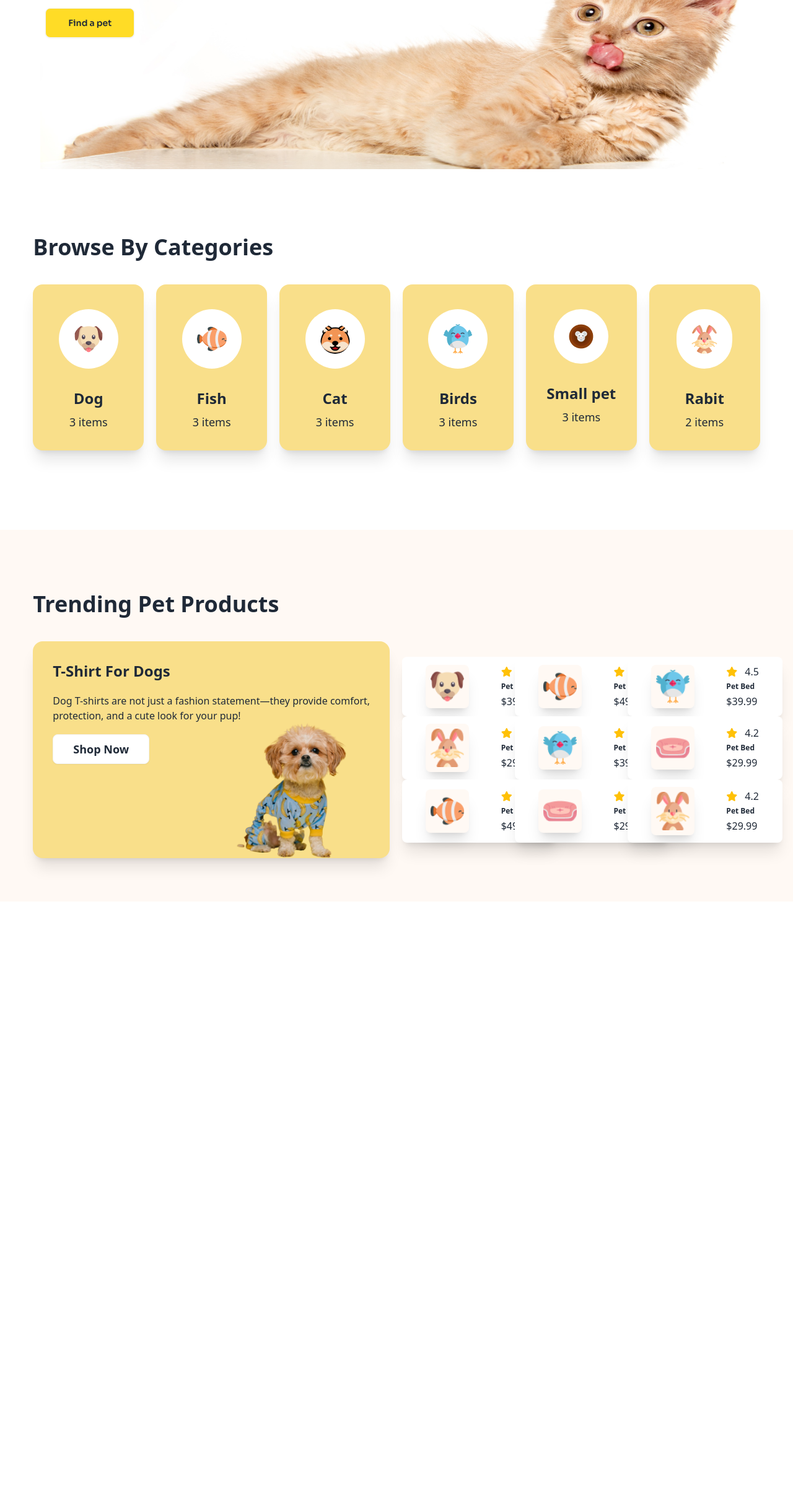
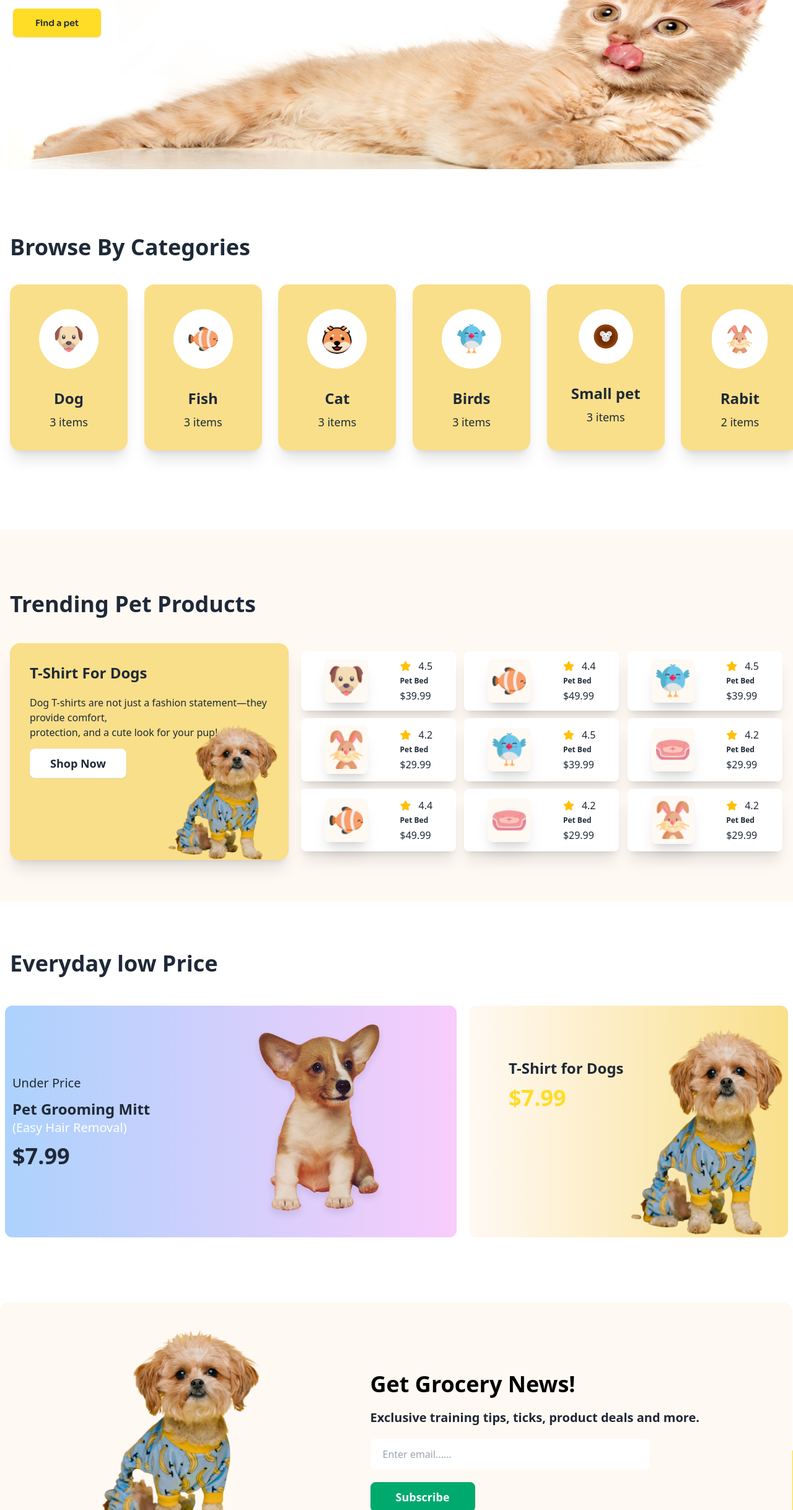
Before and after one commit to MdNurulIslam99/Browse-Pets, a plain HTML site: page index.html in a window 1280 px wide. Shown: the part 363-2800 px from the top of the page at 62% size. Before the commit the page ends 1818 px from the top, so only its background shows below. Drawn offline with nearby package versions, Linux system fonts and the light colour scheme.

Commit message:
create all section main and footer and responsive

```diff
--- a/index.html
+++ b/index.html
@@ -37,6 +37,10 @@
                         'text-primary': '#FFDC26',
                         'bg-primary': '#F9DF8A',
                         'bg-success': '#FFF9F4',
+                        'bg-purple': '#F8CCFB',
+                        'bg-blue': '#ACD2FD',
+                        'bg-yellow': '#F9DF8A',
+
                     }
                 }
             }
@@ -47,7 +51,7 @@
 <body>
     <header class="font-sora mt-5 bg-bg-success  lg:border-hidden w-[400px] lg:w-full relative left-3 ">
         <!-- nav section start -->
-        <nav class="w-11/12 mx-auto  ">
+        <nav class="max-w-screen-xl mx-auto  ">
             <div class="navbar  ">
                 <div class="navbar-start">
 
@@ -89,7 +93,7 @@
 
         <!-- banner section start -->
         <section class="bg-white ">
-            <div class="z-10 relative w-11/12 mx-auto">
+            <div class="z-10 relative max-w-screen-xl mx-auto">
                 <div class="space-y-4   relative top-10 w-full p-2">
                     <h1 class="lg:text-5xl text-3xl font-bold  ">Pamper Your Pet,<br>Because They Deserve <br> the Bes
                     </h1>
@@ -111,11 +115,11 @@
     <!-- main section start -->
     <main>
         <!-- Browse By Categories section start -->
-        <section class="w-11/12 mx-auto lg:mt-[350px] mt-[230px]">
+        <section class="max-w-screen-xl mx-auto lg:mt-[350px] mt-[230px] relative left-4">
             <h1 class="lg:text-4xl text-3xl font-bold">Browse By Categories</h1>
-            <div class="grid grid-cols-2 lg:grid-cols-6 gap-5 mt-10">
+            <div class="grid grid-cols-2 lg:grid-cols-6 lg:gap-5 gap-2 mt-10">
                 <!-- card-1 -->
-                <div class="card bg-bg-primary  shadow-xl">
+                <div class="card bg-bg-primary w-[190px] shadow-xl">
                     <figure class="px-10 pt-10">
                         <img src="./assets/dog-cartoon.png" alt="dog-cartoon" class="rounded-full bg-white p-6" />
                     </figure>
@@ -126,7 +130,7 @@
                 </div>
 
                 <!-- card-2 -->
-                <div class="card bg-bg-primary  shadow-xl">
+                <div class="card bg-bg-primary w-[190px]  shadow-xl">
                     <figure class="px-10 pt-10">
                         <img src="./assets/fish-cartoon.png" alt="fish-cartoon" class="rounded-full bg-white p-6" />
                     </figure>
@@ -138,7 +142,7 @@
 
 
                 <!-- card-3 -->
-                <div class="card bg-bg-primary  shadow-xl">
+                <div class="card bg-bg-primary w-[190px]  shadow-xl">
                     <figure class="px-10 pt-10">
                         <img src="./assets/cat-cartoon.png" alt="cat-cartoon" class="rounded-full bg-white p-6" />
                     </figure>
@@ -150,7 +154,7 @@
 
 
                 <!-- card-4 -->
-                <div class="card bg-bg-primary  shadow-xl">
+                <div class="card bg-bg-primary w-[190px] shadow-xl">
                     <figure class="px-10 pt-10">
                         <img src="./assets/bird-cartoon.png" alt="bird-cartoon" class="rounded-full bg-white p-6" />
                     </figure>
@@ -162,7 +166,7 @@
 
 
                 <!-- card-5 -->
-                <div class="card bg-bg-primary  shadow-xl">
+                <div class="card bg-bg-primary w-[190px] shadow-xl">
                     <figure class="px-10 pt-10">
                         <img src="./assets/mouse-cartoon.png" alt="mouse-cartoon" class="rounded-full bg-white p-6" />
                     </figure>
@@ -174,7 +178,7 @@
 
 
                 <!-- card-6 -->
-                <div class="card bg-bg-primary  shadow-xl">
+                <div class="card bg-bg-primary w-[190px] shadow-xl">
                     <figure class="px-10 pt-10">
                         <img src="./assets/rabbit-cartoon.png" alt="rabbit" class="rounded-full bg-white p-6" />
                     </figure>
@@ -189,31 +193,31 @@
 
         <!-- Trending Pet Products section start -->
 
-        <section class="bg-bg-success lg:mt-32 mt-24 lg:h-[600px] h-[1000px]">
-            <div class="w-11/12 mx-auto ">
+        <section class="bg-bg-success lg:mt-32 mt-24 lg:h-[600px] h-[1000px] ">
+            <div class="max-w-screen-xl mx-auto ">
 
-                <div class="relative lg:top-[100px] top-[50px]">
-                    <h1 class="lg:text-4xl text-3xl font-bold ">Trending Pet Products</h1>
+                <div class="relative lg:top-[100px] top-[50px] ">
+                    <h1 class="lg:text-4xl text-3xl font-bold relative left-4">Trending Pet Products</h1>
                     <div class="mt-10 flex flex-col lg:flex-row lg:justify-between lg:items-center gap-5 ">
 
-                        <div class="card bg-bg-primary shadow-xl lg:h-[350px] h-[375px] relative">
+                        <div
+                            class="card bg-bg-primary w-[400px]  lg:w-[450px] shadow-xl lg:h-[350px] h-[375px] relative left-4 ">
                             <div class="card-body space-y-3">
                                 <h2 class="card-title text-2xl font-bold">T-Shirt For Dogs</h2>
                                 <p>Dog T-shirts are not just a fashion statement—they provide comfort,<br> protection,
                                     and a
                                     cute
                                     look for your pup!</p>
-                                <div class="relative -top-[130px] lg:-top-[120px] w-[163px]"><a
+                                <div class="relative -top-[130px] lg:-top-[100px] w-[163px]"><a
                                         class="btn px-8 bg-white text-lg font-semibold">Shop
                                         Now</a></div>
                             </div>
-                            <figure class="h-[300px] absolute lg:right-10 -right-3 lg:top-14 top-20">
+                            <figure class="h-[300px] absolute lg:-right-3 -right-3 lg:top-14 top-20">
                                 <img class=" h-full " src="./assets/cute-pet-small.png" alt="cute-pet" />
                             </figure>
                         </div>
 
-                        <div
-                            class="grid grid-cols-2 lg:grid-cols-3 gap-x-10 lg:gap-x-0 gap-y-3 lg:gap-y-0 lg:gap-3 lg:flex-1 p-4 relative right-4">
+                        <div class="grid grid-cols-2 lg:grid-cols-3 gap-3 lg:gap-3 lg:flex-1 p-4">
                             <!-- 1 -->
                             <div
                                 class="p-3 flex justify-around items-center shadow-xl bg-white  w-[190px] lg:w-[250px] rounded-lg ">
@@ -358,11 +362,115 @@
             </div>
         </section>
         <!-- Trending Pet Products section end -->
+
+
+        <!-- Everyday low Price section start -->
+        <section class="max-w-screen-xl mx-auto mt-20 ">
+            <h1 class="lg:text-4xl text-3xl font-bold relative left-4">Everyday low Price</h1>
+            <div class="grid grid-cols-1 lg:grid-cols-12 gap-5 mt-10 p-2">
+
+                <div
+                    class="lg:col-span-7 col-span-12 p-3 bg-gradient-to-l from-bg-purple to-bg-blue grid grid-cols-2 gap-2 content-around items-center rounded-xl ">
+
+                    <div class="space-y-3 ">
+                        <h4 class="text-xl">Under Price</h4>
+                        <h2><span class="text-2xl font-bold">Pet Grooming Mitt</span><br><span
+                                class="text-white text-xl">(Easy
+                                Hair Removal)</span></h2>
+                        <p class="text-4xl font-bold">$7.99</p>
+                    </div>
+                    <div>
+                        <img class="h-[350px]" src="./assets/cute-dog-mid.png" alt="">
+                    </div>
+
+                </div>
+                <div
+                    class=" lg:col-span-5  col-span-12 bg-gradient-to-l from-bg-yellow to-bg-success grid grid-cols-2 gap-2 content-around  rounded-xl">
+                    <div class="relative top-12 lg:left-16 left-10 space-y-3">
+                        <h2 class="text-2xl font-bold">T-Shirt for Dogs</h2>
+                        <p class="text-4xl font-bold text-text-primary">$7.99</p>
+                    </div>
+                    <div class="relative  h-[300px]">
+                        <img class="lg:h-[350px] h-[300px]" src="./assets/cute-pet-mid.png" alt="">
+                    </div>
+
+                </div>
+            </div>
+
+        </section>
+        <!-- Everyday low Price section end -->
+        <!-- grocery section start -->
+        <section class="max-w-screen-xl mx-auto mt-24 w-[395px] lg:w-full ">
+
+            <div class=" relative left-3 w-[390px] lg:w-full">
+                <div class=" z-10 absolute bg-bg-success rounded-2xl lg:w-full w-[390px]  -left-[13px]">
+                    <div
+                        class="flex flex-col lg:flex-row lg:justify-evenly lg:items-center gap-5 h-[600px] lg:h-[400px] ">
+                        <div class=""><img class="top-5 relative lg:left-0 left-[100px] lg:h-[350px] h-[250px]"
+                                src="./assets/cute-pet-mid.png" alt="">
+                        </div>
+                        <div class="space-y-5 lg:relative lg:top-4 text-center lg:text-start">
+                            <h2 class="lg:text-4xl text-3xl font-bold mt-5 text-text-primary lg:text-black">Get Grocery
+                                News!</h2>
+                            <p class="lg:text-xl text-xl font-semibold p-3 lg:p-0">Exclusive training tips, ticks,
+                                product
+                                deals
+                                and more.</p>
+                            <input class="lg:w-[450px] w-[300px] h-[50px] p-5 rounded-lg" type="email" name="" id=""
+                                placeholder="Enter email......">
+                            <div class=""><a
+                                    class=" btn btn-success text-white hover:bg-sky-500 px-10 text-lg text-center">Subscribe</a>
+                            </div>
+                        </div>
+                    </div>
+                </div>
+            </div>
+
+        </section>
+        <!-- grocery section end -->
     </main>
     <!-- main section end -->
-    <!-- footer start-->
-    <footer></footer>
-    <!-- footer end-->
+
+    <!-- footer section start -->
+    <footer
+        class="footer bg-text-primary  text-base-content p-10 w-[410px] lg:w-full h-[700px] lg:h-[400px] relative left-[4px] lg:top-60 top-[350px]">
+
+        <nav class="relative lg:left-[100px] lg:top-[190px] top-[300px]">
+            <div class="flex gap-3">
+                <a class="link"><img src="./assets/logo-footer.png" alt=""></a>
+                <a class="btn btn-ghost text-xl ">Browse<span class="text-bg-success">4</span>Pets</a>
+            </div>
+            <p class="text-white w-[350px] text-lg">Discover a world of treats, toys, and essentials handpicked for your
+                furry
+                friends</p>
+        </nav>
+        <nav class="relative lg:left-[130px] lg:top-[190px] top-[200px]">
+            <h6 class="footer-title text-lg font-bold text-white ">Product</h6>
+            <a class="link link-hover text-lg font-bold text-white">Services</a>
+            <a class="link link-hover text-lg font-bold text-white">Contact us</a>
+        </nav>
+        <nav class="relative lg:left-[200px] lg:top-[220px] top-[100px]">
+            <h6 class="footer-title font-bold text-lg text-white">Follow Us</h6>
+            <div class="grid grid-flow-col gap-4 text-white">
+                <a>
+                    <i class="fa-brands fa-facebook"></i>
+                </a>
+                <a>
+                    <i class="fa-brands fa-instagram "></i>
+                </a>
+                <a>
+                    <i class="fa-brands fa-linkedin"></i>
+                </a>
+
+                <a>
+                    <i class="fa-brands fa-youtube"></i>
+                </a>
+
+            </div>
+        </nav>
+
+    </footer>
+    <!-- footer section end -->
 </body>
 
 </html>
```
